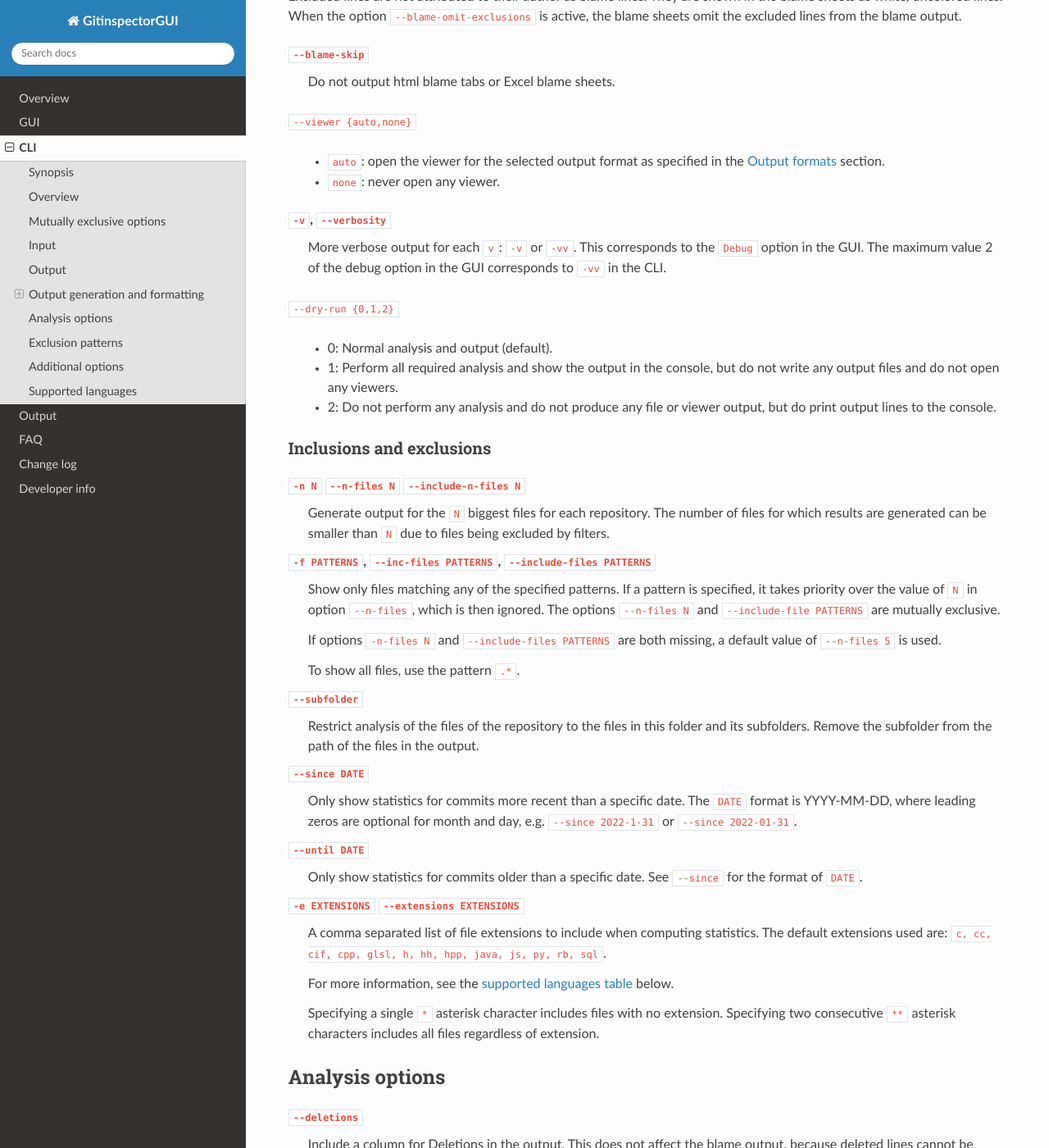
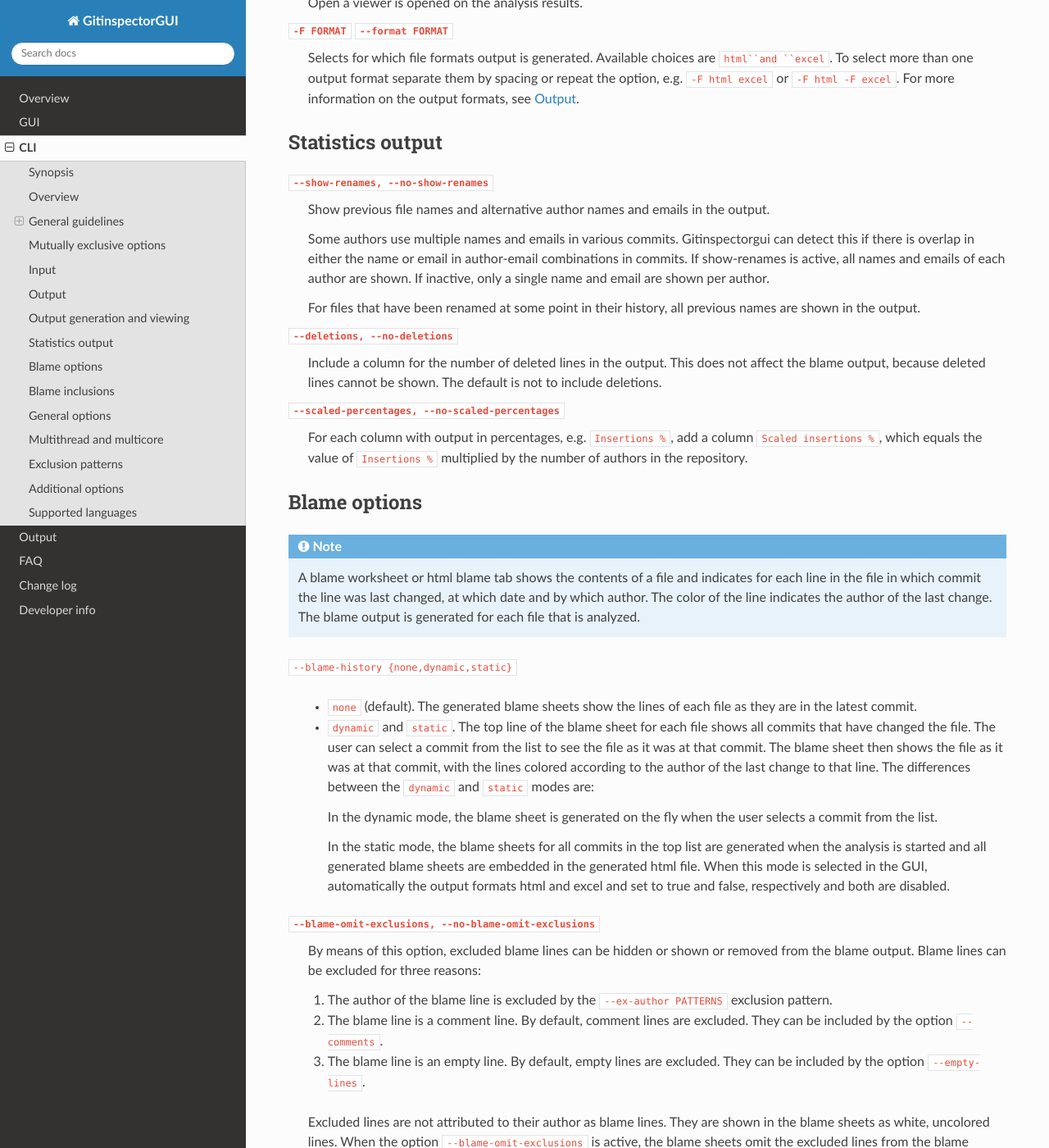
Before and after one commit to davbeek/gitinspectorgui-rtd, a Sphinx documentation site: the page built from docs/source/cli.rst, in a window 1280 px wide and 1400 px high, scrolled down 3073 px. Shown: the whole window at 82% size. Built offline with Sphinx 7.4.7 and the Read the Docs theme 3.1.0, drawn with Linux system fonts in a browser that asks for light colours; some of the changed text lies outside the part shown.

Commit message:
Update cli and pages

```diff
--- a/docs/source/cli.rst
+++ b/docs/source/cli.rst
@@ -32,14 +32,40 @@
 repositories directly from the command line. GUI and CLI share the same settings
 file. They start by loading the settings from the settings file.
 
+``-h`` ``--help``
+  Display help and exit. This has priority over the other settings.
+
+
+General guidelines
+------------------
+There are seven input fields in the GUI where space separated patterns can be
+entered:
+
+- Input folder path
+- Include files: File patterns
+- Five input fields for exclusion patterns
+
+
+Quotes ``""`` or ``''``
+^^^^^^^^^^^^^^^^^^^^^^^
+In the input fields, quotes are needed to include spaces in a pattern. For
+example, to exclude the authors John Smith and Mary in the Author exclusion
+input field, the pattern should be entered as ``"John Smith" Mary``.
+
+Asterisk ``*``
+^^^^^^^^^^^^^^^
+The asterisk ``*`` is a wildcard character that matches zero or more characters.
+To avoid interpretation of the asterisk as a wildcard by the shell, the asterisk
+or the entire input pattern can be enclosed in quotes.
+
+Case insensitivity
+^^^^^^^^^^^^^^^^^^
+Matches are case insensitive, e.g. ``mary`` matches ``Mary`` and ``mary``, and
+``John`` matches ``john`` and ``John``.
 
 
 Mutually exclusive options
 --------------------------
-
-``-h`` ``--help``
-  Display help and exit. This has priority over the other settings.
-
 ``--gui``
   Start the GUI with settings loaded from the settings file.
 
@@ -65,19 +91,22 @@
 ``-V`` ``--version``
   Output version information and exit.
 
+``--about``
+  Output information about the program and exit.
+
 
 Input
 -----
 ``PATH ...``
-  The path to the folder containing the repositories to be analysed. Multiple
+  The path to the folder containing the repositories to be analyzed. Multiple
   paths can be specified and all paths are searched for repositories.
 
   IF ``PATH`` is a repository, that repository is analyzed and no search for
-  addtional repositories takes place.
+  additional repositories takes place.
 
   If ``PATH`` is a folder, but not a repository, all folder and subfolders up to
   the value of the ``--depth``  option are searched for repositories and the
-  repositories found are analysed. The output file for each repository is placed
+  repositories found are analyzed. The output file for each repository is placed
   in the parent directory of the repository.
 
 ``-d N`` ``--depth N``
@@ -88,13 +117,25 @@
   * ``-d 1``: only the input folder is searched for repository folders for
     analysis.
 
+``--subfolder SUBFOLDER``
+  Restrict analysis of the files of the repository to the files in this folder
+  and its subfolders. Remove the subfolder from the path of the files in the
+  output.
+
+``-n N`` ``--n-files N``
+  Generate output for the ``N`` biggest files for each repository. The number of
+  files for which results are generated can be smaller than ``N`` due to files
+  being excluded by filters. Leave the field empty or set it to zero to show all
+  files. Default is 5.
+
+``-f PATTERNS``, ``--include-files PATTERNS``
+  Show only files matching any of the space separated patterns. When the pattern
+  is empty (``-f ""``), the ``N`` largest files specified by option ``-n N``
+  files are shown.
+
+
 Output
 ------
-For the CLI, the output files generated depend on the output formats specified
-in the ``-F`` or ``--format`` option. By default, output is generated in the
-file ``gitinspect.ext``, where ``ext`` is defined by the selected :ref:`output
-formats <output-formats-cli>`.
-
 ``-o FILEBASE`` ``--output FILEBASE``
   The output filename, without extension and without parents is ``FILEBASE``.
   Default: ``gitinspect``.
@@ -105,51 +146,81 @@
   * ``-f postfix`` output file name is ``FILEBASE-REPONAME``.
   * ``-f nofix`` output file name is ``FILEBASE``.
 
+Output generation and viewing
+-----------------------------
+``--view, --no-view``
+  Open a viewer is opened on the analysis results.
+
+``-F FORMAT`` ``--format FORMAT``
+  Selects for which file formats output is generated. Available choices are
+  ``html``and ``excel``. To select more than one output format separate them by
+  spacing or repeat the option, e.g. ``-F html excel`` or ``-F html -F excel``.
+  For more information on the output formats, see :doc:`output`.
 
 
-Output generation and formatting
---------------------------------
-.. _output-formats-cli:
+Statistics output
+-----------------
+``--show-renames, --no-show-renames``
+  Show previous file names and alternative author names and emails in the
+  output.
 
-Output formats
-^^^^^^^^^^^^^^
-``-F FORMAT`` ``--format FORMAT``
-  Selects for which file formats output is generated. Available choices are
-  ``auto``, ``html``and ``excel``. To select more than one output
-  format, repeat the option, e.g. ``-F html -F excel``.
-  For more information on the output formats, see :doc:`output`.
+  Some authors use multiple names and emails in various commits. Gitinspectorgui
+  can detect this if there is overlap in either the name or email in
+  author-email combinations in commits. If show-renames is active, all names and
+  emails of each author are shown. If inactive, only a single name and email are
+  shown per author.
+
+  For files that have been renamed at some point in their history, all previous
+  names are shown in the output.
+
+``--deletions, --no-deletions``
+  Include a column for the number of deleted lines in the output. This does not
+  affect the blame output, because deleted lines cannot be shown. The default is
+  not to include deletions.
+
+``--scaled-percentages, --no-scaled-percentages``
+  For each column with output in percentages, e.g. ``Insertions %``, add a
+  column ``Scaled insertions %``, which equals the value of ``Insertions %``
+  multiplied by the number of authors in the repository.
+
 
 .. _blame-sheets-cli:
 
-Options
-^^^^^^^
+Blame options
+-------------
+
 .. note::
 
   A blame worksheet or html blame tab shows the contents of a file and indicates
   for each line in the file in which commit the line was last changed, at which
   date and by which author. The color of the line indicates the author of the
-  last change. The blame output is generated for each file that is analysed.
+  last change. The blame output is generated for each file that is analyzed.
 
-``--show-renames``
-  Show previous file names and alternative author names and emails in the
-  output.
+``--blame-history {none,dynamic,static}``
 
-  Some authors use multiple names and emails in various commits.
-  Gitinspectorgui can detect this if there is overlap in either the name or
-  email in author-email combinations in commits. If show-renames is active, all
-  names and emails of each author are shown. If inactive, only a single name and
-  email are shown per author.
+  - ``none`` (default). The generated blame sheets show the lines of each file
+    as they are in the latest commit.
 
-  For files that have been renamed at some point in their history, all previous
-  names are shown in the output.
+  - ``dynamic`` and ``static``. The top line of the blame sheet for each file
+    shows all commits that have changed the file. The user can select a commit
+    from the list to see the file as it was at that commit. The blame sheet then
+    shows the file as it was at that commit, with the lines colored according to
+    the author of the last change to that line. The differences between the
+    ``dynamic`` and ``static`` modes are:
 
-``--scaled-percentages``
-  For each column with output in percentages, e.g. ``Insertions %``, add a
-  column ``Scaled insertions %``, which equals the value of ``Insertions %``
-  multiplied by the number of authors in the repository.
+    In the dynamic mode, the blame sheet is generated on the fly when the user
+    selects a commit from the list.
 
-``--blame-omit-exclusions``
-  Blame lines can be excluded for three reasons:
+    In the static mode, the blame sheets for all commits in the top list are
+    generated when the analysis is started and all generated blame sheets are
+    embedded in the generated html file. When this mode is selected in the GUI,
+    automatically the  output formats html and excel and set to true and false,
+    respectively and both are disabled.
+
+
+``--blame-omit-exclusions, --no-blame-omit-exclusions``
+  By means of this option, excluded blame lines can be hidden or shown or
+  removed from the blame output. Blame lines can be excluded for three reasons:
 
   1. The author of the blame line is excluded by the ``--ex-author PATTERNS``
      exclusion pattern.
@@ -158,20 +229,69 @@
   3. The blame line is an empty line. By default, empty lines are excluded. They
      can be included by the option ``--empty-lines``.
 
-Excluded lines are not attributed to their author as blame lines. They are shown
-in the blame sheets as white, uncolored lines. When the option
-``--blame-omit-exclusions`` is active, the blame sheets omit the excluded lines
-from the blame output.
+  Excluded lines are not attributed to their author as blame lines. They are
+  shown in the blame sheets as white, uncolored lines. When the option
+  ``--blame-omit-exclusions`` is active, the blame sheets omit the excluded
+  lines from the blame output.
 
-``--blame-skip``
+``--copy-move N``
+  .. include:: opt-copy-move.inc
+
+``--blame-skip, --no-blame-skip``
   Do not output html blame tabs or Excel blame sheets.
 
-``--viewer {auto,none}``
+Blame inclusions
+----------------
+``--empty-lines, --no-empty-lines``
+  Include empty lines in the blame calculations. This affects the color of the
+  empty lines in the blame sheets. The default is not to include them
+  (``--no-empty-lines``) and show all empty lines in the blame sheets as white.
+  When this setting is active, empty lines are shown in the color of their
+  author.
 
-  * ``auto``: open the viewer for the selected output format as
-    specified in the :ref:`output-formats-cli` section.
+``--comments, --no-comments``
+  Include whole line comments in the blame calculations. This affects the number
+  of lines of each author.
 
-  * ``none``: never open any viewer.
+  The default is not to include whole line comments, which means that such lines
+  are not attributed to any author and are shown in the blame sheets as white.
+  Whole line comments are not counted in the Lines column of the statistics
+  output, potentially causing the sum of the Lines column to be less than the
+  total number of lines in the file.
+
+  When this setting is active, whole line comments are shown in the color as of
+  their author and are counted in the Lines column of the statistics output.
+
+  A comment line is either a single or multi comment line. Only full line
+  comments are considered comment lines. For instance, for Python, the following
+  line is comment line:
+
+  .. code-block:: python
+
+    # Start of variable declarations
+
+  whereas the following line is not a comment line:
+
+  .. code-block:: python
+
+    x = 1  # Initialize x
+
+
+General options
+---------------
+``--whitespace, --no-whitespace``
+    Include whitespace changes in the statistics. This affects the statics and
+    the blame output. The default setting is to ignore whitespace changes.
+
+``--since DATE``
+  Only show statistics for commits more recent than a specific date. The
+  ``DATE`` format is YYYY-MM-DD, where leading zeros are optional for month and
+  day, e.g.
+  ``--since 2022-1-31`` or ``--since 2022-01-31``.
+
+``--until DATE``
+  Only show statistics for commits older than a specific date. See ``--since``
+  for the format of ``DATE``.
 
 ``-v``, ``--verbosity``
   More verbose output for each ``v``: ``-v`` or ``-vv``. This corresponds to the
@@ -186,40 +306,6 @@
   - 2: Do not perform any analysis and do not produce any file or viewer output,
     but do print output lines to the console.
 
-
-Inclusions and exclusions
-^^^^^^^^^^^^^^^^^^^^^^^^^
-``-n N`` ``--n-files N`` ``--include-n-files N``
-  Generate output for the ``N`` biggest files for each repository. The number of
-  files for which results are generated can be smaller than ``N`` due to files
-  being excluded by filters.
-
-``-f PATTERNS``, ``--inc-files PATTERNS``, ``--include-files PATTERNS``
-  Show only files matching any of the specified patterns. If a pattern is
-  specified, it takes priority over the value of ``N`` in option ``--n-files``,
-  which is then ignored. The options ``--n-files N`` and ``--include-file
-  PATTERNS`` are mutually exclusive.
-
-  If options ``-n-files N`` and ``--include-files PATTERNS`` are both missing, a
-  default value of ``--n-files 5`` is used.
-
-  To show all files, use the pattern ``.*``.
-
-``--subfolder``
-  Restrict analysis of the files of the repository to the files in this folder
-  and its subfolders. Remove the subfolder from the path of the files in the
-  output.
-
-``--since DATE``
-  Only show statistics for commits more recent than a specific date. The
-  ``DATE`` format is YYYY-MM-DD, where leading zeros are optional for month and
-  day, e.g.
-  ``--since 2022-1-31`` or ``--since 2022-01-31``.
-
-``--until DATE``
-  Only show statistics for commits older than a specific date. See ``--since``
-  for the format of ``DATE``.
-
 ``-e EXTENSIONS`` ``--extensions EXTENSIONS``
   A comma separated list of file extensions to include when computing
   statistics. The default extensions used are: ``c, cc, cif, cpp, glsl, h, hh,
@@ -233,58 +319,14 @@
   regardless of extension.
 
 
-Analysis options
-----------------
-``--deletions``
-  Include a column for Deletions in the output. This does not affect the blame
-  output, because deleted lines cannot be shown. The default is not to include
-  deletions.
+Multithread and multicore
+-------------------------
+  ``--multithread, --no-multithread``
+    Analyse multiple files for changes and blames per repository using multiple
+    threads.
 
-``--whitespace``
-    Include whitespace changes in the statistics. This affects the statics and
-    the blame output. The default setting is to ignore whitespace changes.
-
-``--empty-lines``
-  Include empty lines in the blame calculations. This affects the color of the
-  empty lines in the blame sheets.
-
-  The default is not to include them and show all empty lines in the blame
-  sheets as white.
-
-  When this setting is active, empty lines are shown in the color of their
-  author.
-
-``--comments``
-  Include whole line comments in the blame calculations. This affects the number
-  of lines of each author.
-
-  The default is not to include whole line comments, which means that such lines
-  are not attributed to any author and are shown in the blame sheets as white.
-  Whole line coments are not counted in the Lines column of the statistics
-  output, potentially causing the sum of the Lines column to be less than the
-  total number of lines in the file.
-
-  When this setting is active, whole line comments are shown in the color as of
-  their author and are counted in the Lines column of the statistics output.
-
-  A comment line is either a single or multi comment line. Only full line
-  comments are considered comment lines. For instance, for Python, the following
-  line is comment line:
-
-  .. code-block:: python
-
-    # Start of variable declarations
-
-  wheras the following line is not a comment line:
-
-  .. code-block:: python
-
-    x = 1  # Initialize x
-
-``--copy-move N``
-  .. include:: opt-copy-move.inc
-
-
+  ``--multicore, --no-multicore``
+    Execute multiple repositories using multiple cores.
 
 Exclusion patterns
 ------------------
@@ -321,30 +363,11 @@
 Matches are case insensitive, e.g. ``mary`` matches ``Mary`` and ``mary``, and
 ``John`` matches ``john`` and ``John``.
 
-Matching is based on `python regular expressions
-<https://docs.python.org/3/library/re.html>`_. Some additional examples of
-patterns for ``--ex-file``:
-
-``^init``
-  Filter out statistics from all files starting with ``init``, e.g. ``init.py``.
-
-``init$``
-  Filter out statistics from all files ending with ``init``, e.g. ``myinit``.
-
-``^init$``
-  Filter out statistics from the file ``init``.
-
-``init``
-  Filter out statistics from all files containing ``init``, e.g. ``myinit``,
-  ``init.py`` or ``myinit.py``.
 
 Additional options
 ------------------
-``-h`` ``--help``
-  Display help and exit.
-
-``--profile``
-  Output profiling information.
+``--profile N``
+  Output profiling information, printing ``N`` lines of output.
 
 
 .. _languages_table:
--- a/docs/source/gui.rst
+++ b/docs/source/gui.rst
@@ -15,6 +15,35 @@
    be scrolled up and down using the top scroll bar at the right.
 2. The console output part, where progress output is presented to the user
    while the repositories are analyzed. The console has its own scrollbar.
+
+
+General guidelines
+------------------
+There are seven input fields in the GUI where space separated patterns can be
+entered:
+
+- Input folder path
+- Include files: File patterns
+- Five input fields for exclusion patterns
+
+
+Quotes ``""`` or ``''``
+^^^^^^^^^^^^^^^^^^^^^^^
+In the input fields, quotes are needed to include spaces in a pattern. For
+example, to exclude the authors John Smith and Mary in the Author exclusion
+input field, the pattern should be entered as ``"John Smith" Mary``.
+
+Asterisk ``*``
+^^^^^^^^^^^^^^^
+The asterisk ``*`` is a wildcard character that matches zero or more characters,
+just like in the shell. For example, to exclude all files with the extension
+``.py``, the pattern should be entered as ``*.py``.
+
+Case insensitivity
+^^^^^^^^^^^^^^^^^^
+Matches are case insensitive, e.g. ``mary`` matches ``Mary`` and ``mary``, and
+``John`` matches ``john`` and ``John``.
+
 
 Top row buttons
 ---------------
@@ -44,31 +73,6 @@
   edges of the window, the height of the input part is kept unchanged while
   dragging. When the window height has become stable after dragging, the height
   of the input part is adjusted to the percentage value.
-
-
-General guidelines
-------------------
-There are seven input fields in the GUI where space separated patterns can be
-entered:
-
-- Input folder path
-- Include files: File patterns
-- Five input fields for exclusion patterns
-
-
-
-Quotes ``""`` or ``''``
-^^^^^^^^^^^^^^^^^^^^^^^
-In the input fields, quotes are needed to include spaces in a pattern. For
-example, to exclude the authors John Smith and Mary in the Author exclusion
-input field, the pattern should be entered as ``"John Smith" Mary``.
-
-Asterisk ``*``
-^^^^^^^^^^^^^^^
-The asterisk ``*`` is a wildcard character that matches zero or more characters,
-just like in the shell. For example, to exclude all files with the extension
-``.py``, the pattern should be entered as ``*.py``.
-
 
 
 IO configuration
@@ -116,10 +120,10 @@
   output.
 
 N files
-  Generate output for the `N` biggest files for each repository. The number of
-  files for which results are generated can be smaller than `N` due to files
+  Generate output for the ``N`` biggest files for each repository. The number of
+  files for which results are generated can be smaller than ``N`` due to files
   being excluded by filters. Leave the field empty or set it to zero to show all
-  files.
+  files. Default is 5.
 
 File patterns
   Show only files matching any of the space separated patterns. When the pattern
@@ -151,8 +155,11 @@
 
 Search depth
   Positive integer value that represents the number of levels of subfolders
-  that is searched for repositories, *default* ``5``. For depth ``1``, only
-  the repository in the input folder path, if present, is analyzed.
+  that is searched for repositories, *default* ``5``.
+
+  * Search depth ``0``: the input folder itself must be a repository.
+  * Search depth ``1``: only the input folder is searched for repository folders
+    for analysis.
 
 The remaining options are as specified for the case :ref:`input-is-repo`.
 
@@ -177,17 +184,17 @@
   Show previous file names and alternative author names and emails in the
   output.
 
-  Some authors use multiple names and emails in various commits.
-  Gitinspectorgui can detect this if there is overlap in either the name or
-  email in author-email combinations in commits. If show-renames is active, all
-  names and emails of each author are shown. If inactive, only a single name and
-  email are shown per author.
+  Some authors use multiple names and emails in various commits. Gitinspectorgui
+  can detect this if there is overlap in either the name or email in
+  author-email combinations in commits. If show-renames is active, all names and
+  emails of each author are shown. If inactive, only a single name and email are
+  shown per author.
 
   For files that have been renamed at some point in their history, all previous
   names are shown in the output.
 
 Deletions
-  Include a column for number of deleted lines in the output. This does not
+  Include a column for the number of deleted lines in the output. This does not
   affect the blame output, because deleted lines cannot be shown. The default is
   not to include deletions.
 
@@ -241,9 +248,7 @@
 
 Exclusions
   By means of this option, excluded blame lines can be hidden or shown or
-  removed from the blame output.
-
-  Blame lines can be excluded for three reasons:
+  removed from the blame output. Blame lines can be excluded for three reasons:
 
   1. The author of the blame line is excluded by the :guilabel:`Author`
      :guilabel:`Exclusion pattern`.
@@ -252,10 +257,10 @@
   3. The blame line is an empty line. By default, empty lines are excluded. They
      can be included by the option :guilabel:`Empty lines`.
 
-Excluded lines are not attributed to their author as blame lines. They are shown
-in the blame sheets as white, uncolored lines. When the option :guilabel:`Blame
-omit exclusions` is active, the blame sheets omit the excluded lines from the
-blame output.
+  Excluded lines are not attributed to their author as blame lines. They are
+  shown in the blame sheets as white, uncolored lines. When the option
+  :guilabel:`Blame omit exclusions` is active, the blame sheets omit the
+  excluded lines from the blame output.
 
 Copy move
   .. include:: opt-copy-move.inc
@@ -268,13 +273,9 @@
 
 Empty lines
   Include empty lines in the blame calculations. This affects the color of the
-  empty lines in the blame sheets.
-
-  The default is not to include them and show all empty lines in the blame
-  sheets as white.
-
-  When this setting is active, empty lines are shown in the color of their
-  author.
+  empty lines in the blame sheets. The default is not to include them and show
+  all empty lines in the blame sheets as white. When this setting is active,
+  empty lines are shown in the color of their author.
 
 Comments
   Include whole line comments in the blame calculations. This affects the number
@@ -324,11 +325,15 @@
 	date format.
 
 Verbosity
-  - 0: No debug output (default).
-  - 1: Show debug output in the console. Corresponds to the ``-v`` option
-    in the CLI.
-  - 2: Show more detailed debug output in the console. Corresponds to the
-    ``-vv`` option in the CLI.
+  - 0: No additional output (default). Show only the minimal necessary output in
+    the console. Show a dot for each file that is analyzed for each repository.
+  - 1: Show additional output in the console. Show the file name instead of a
+    dot for each analyzed file. Corresponds to the
+    ``-v`` option in the CLI.
+  - 2: Show additional debug output in the console. Corresponds to the ``-vv``
+    option in the CLI.
+  - 3: Show maximum debug output in the console. Corresponds to the ``-vvv``
+    option in the CLI.
 
 Dry run
   - 0: Normal analysis and output (default).
@@ -401,20 +406,3 @@
 
 Matches are case insensitive, e.g. ``mary`` matches ``Mary`` and ``mary``, and
 ``John`` matches ``john`` and ``John``.
-
-Matching is based on `python regular expressions
-<https://docs.python.org/3/library/re.html>`_. Some additional examples of
-patterns in the File text box:
-
-``^init``
-  Filter out statistics from all files starting with ``init``, e.g. ``init.py``.
-
-``init$``
-  Filter out statistics from all files ending with ``init``, e.g. ``myinit``.
-
-``^init$``
-  Filter out statistics from the file ``init``.
-
-``init``
-  Filter out statistics from all files containing ``init``, e.g. ``myinit``,
-  ``init.py`` or ``myinit.py``.
```
